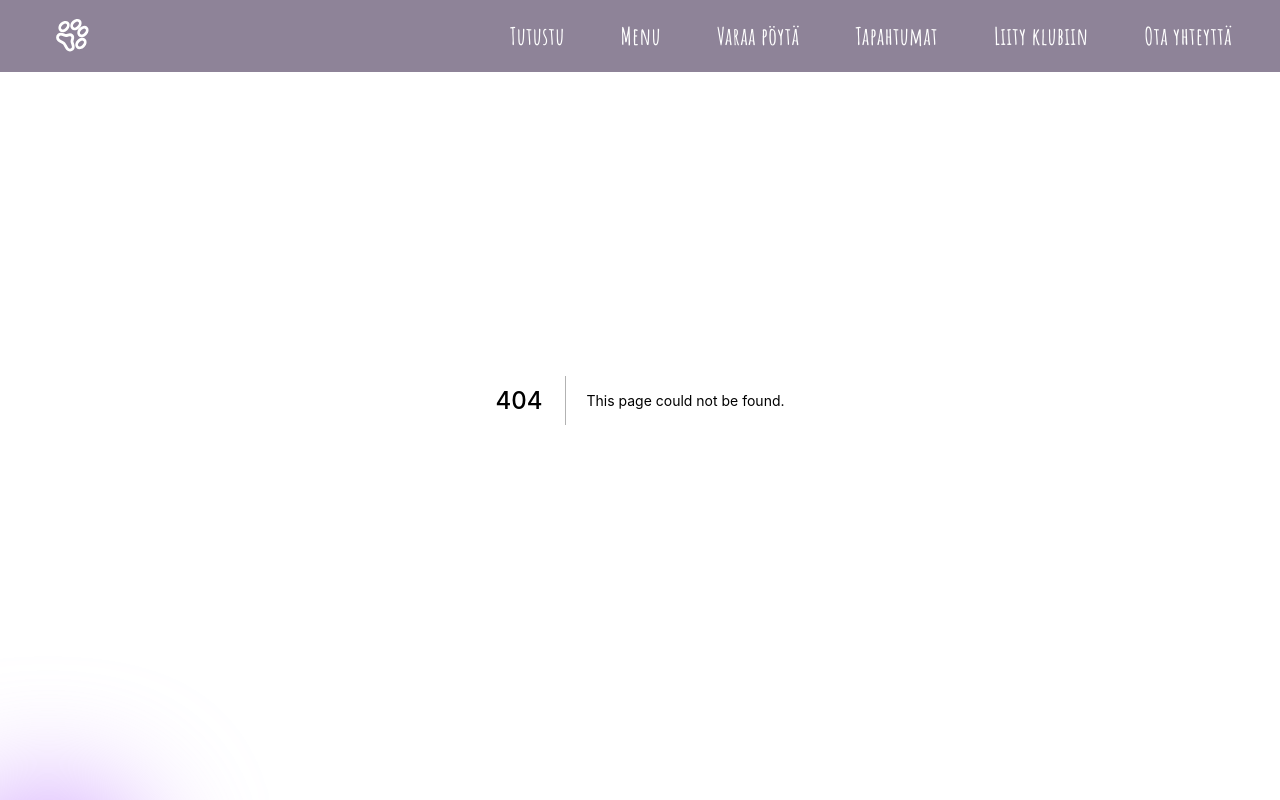
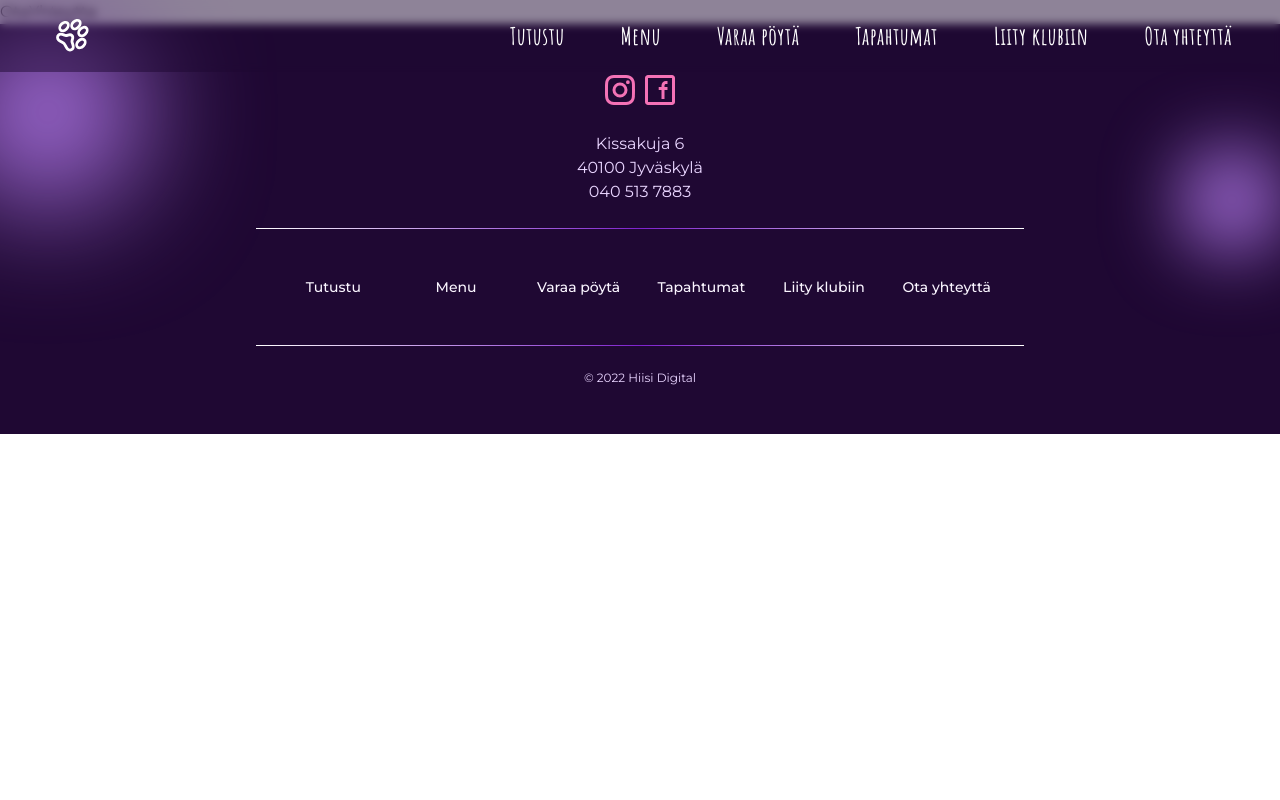
Before and after one commit to villetoimela/templates-cat-cafe, a Next.js app: page /ota-yhteytta in a window 1280 px wide. Before the commit this address had no page. Shown: the top 800 px of the page. Built offline with nearby package versions, Linux system fonts and the light colour scheme.

Commit message:
added new page ota-yhteytta

```diff
--- /dev/null
+++ b/pages/ota-yhteytta.js
@@ -0,0 +1,9 @@
+import React from 'react'
+
+const OtaYhteytta = () => {
+    return (
+        <div>OtaYhteytta</div>
+    )
+}
+
+export default OtaYhteytta
```
